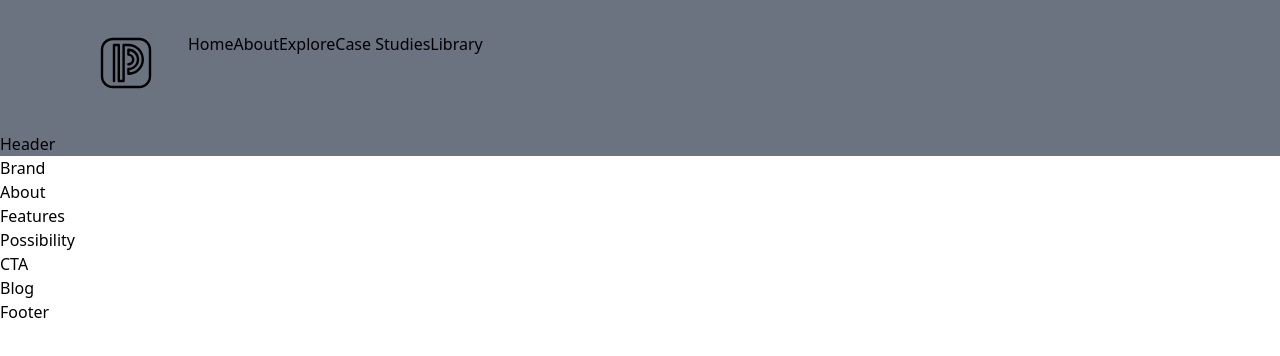
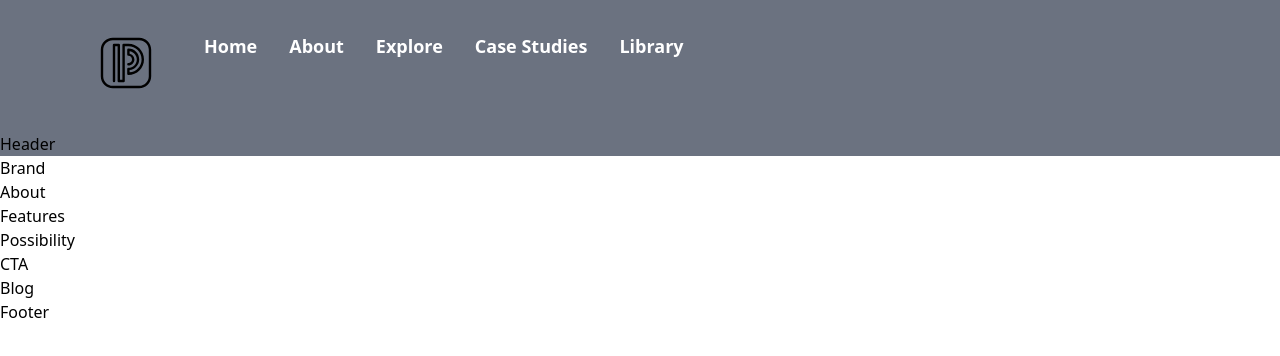
Before and after one commit to mosesvk/_StartupTwo, a Next.js app: page / in a window 1280 px wide. Shown: the top 356 px of the page. Built offline with nearby package versions, Linux system fonts and the light colour scheme.

Commit message:
working on navbar

```diff
--- a/components/navbar/Navbar.jsx
+++ b/components/navbar/Navbar.jsx
@@ -12,7 +12,7 @@ const Navbar = () => {
         <div className='mr-8'>
           <Image src={logo} alt='logoImg' height='62.56px' width='60.02px'/>
         </div>
-        <div className='flex flex-row'>
+        <div className='flex flex-row child:navbar-p'>
           <Link as='p' href='#home'>Home</Link>
           <Link as='p' href='#about'>About</Link>
           <Link as='p' href='#possibility'>Explore</Link>
--- a/styles/globals.css
+++ b/styles/globals.css
@@ -8,3 +8,9 @@
   margin: 0;
   scroll-behavior: smooth;
 }
+
+@layer components {
+  .navbar-p {
+    @apply text-white font-bold text-lg capitalize mx-4 cursor-pointer;
+  }
+}
```
